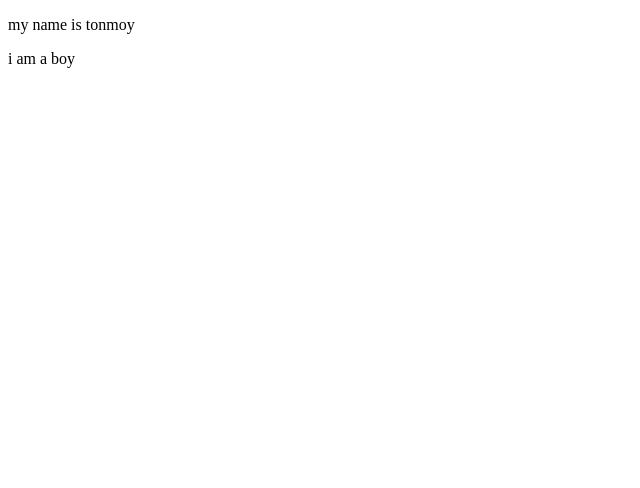
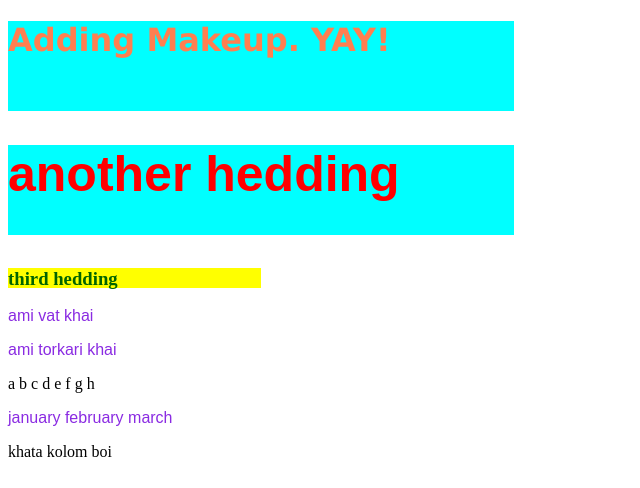
Before and after one commit to ttnmy414/my-first-website, a plain HTML site: page index.html in a window 1280 px wide. Shown: the whole page, without its empty margins (0-640 px from the left). Drawn offline with Linux system fonts and the light colour scheme.

Commit message:
first trayal

```diff
--- a/index.html
+++ b/index.html
@@ -1,10 +1,56 @@
 <!DOCTYPE html>
 <html lang="en">
 <head>
-    <title>Document</title>
+    <title>CSS - Cascading Style Sheet</title>
+    <style>
+        #murgi{
+            font-family: Verdana, Geneva, Tahoma, sans-serif;
+            color: coral;
+        }
+        #chagol{
+            background-color: aqua;
+            font-family: Arial, Helvetica, sans-serif;
+            font-size: 50px;
+
+        }
+        .me{
+            font-family: Arial, Helvetica, sans-serif;
+            color: blueviolet;
+
+        }
+        h1{
+            color:red;
+            background-color: cyan;
+            height: 90px;
+            width: 40%;
+
+        }
+        h2{
+            color:chartreuse;
+            background-color: black;
+            height: 50px;
+            width: 50%;
+        }
+        h3{
+            color:darkgreen;
+            background-color: yellow;
+            height: 20px;
+            width: 20%;
+        }
+        img{
+            width: 70%;
+        }
+    </style>
 </head>
 <body>
-    <p>my name is tonmoy</p>
-    <p>i am a boy</p>
+    <h1 id="murgi">Adding Makeup. YAY!</h1>
+    <h1 id="chagol">another hedding</h1>
+    <h3>third hedding</h3>
+    <p class="me">ami vat khai</p>
+    <p class="me">ami torkari khai</p>
+    <p>a b c d e f g h</p>
+    <p class="me">january february march</p>
+    <p>khata kolom boi</p>
+    <img src="sky/photo.jpg" alt="">
 </body>
 </html>
```
